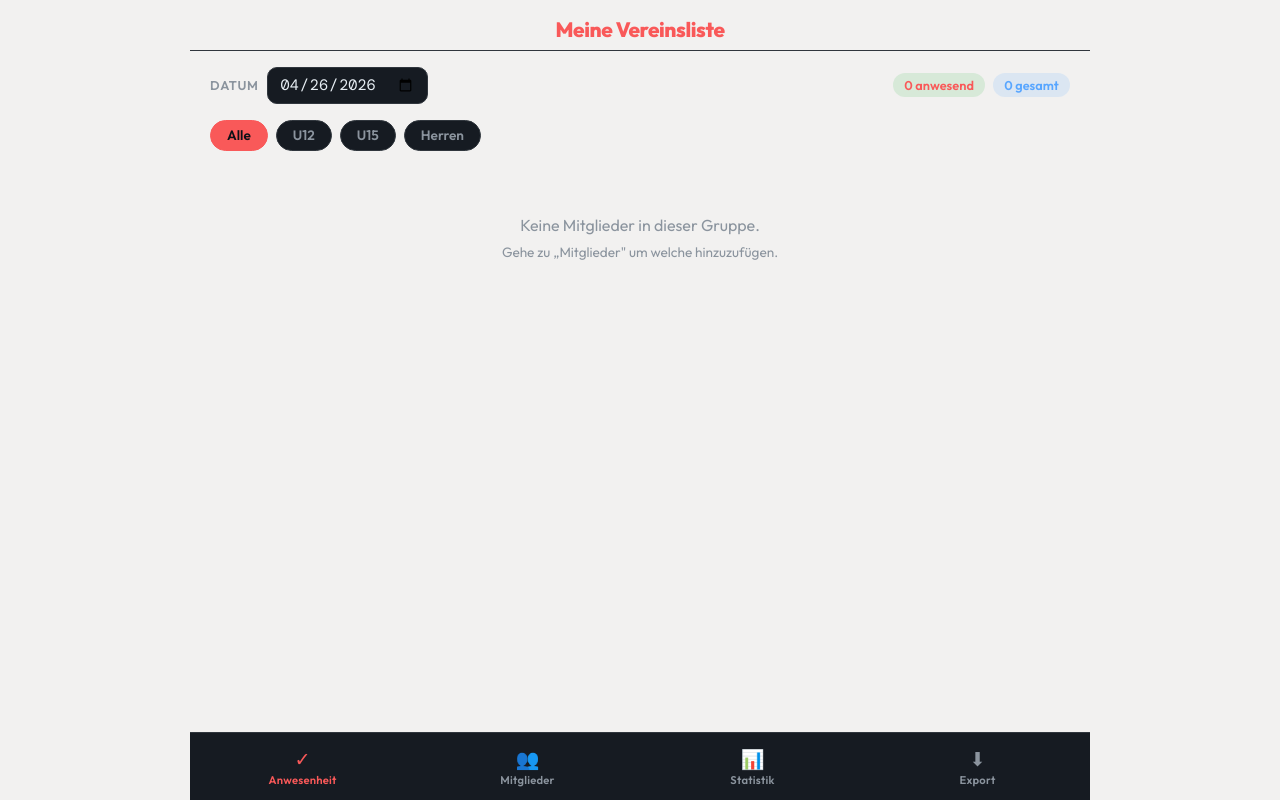
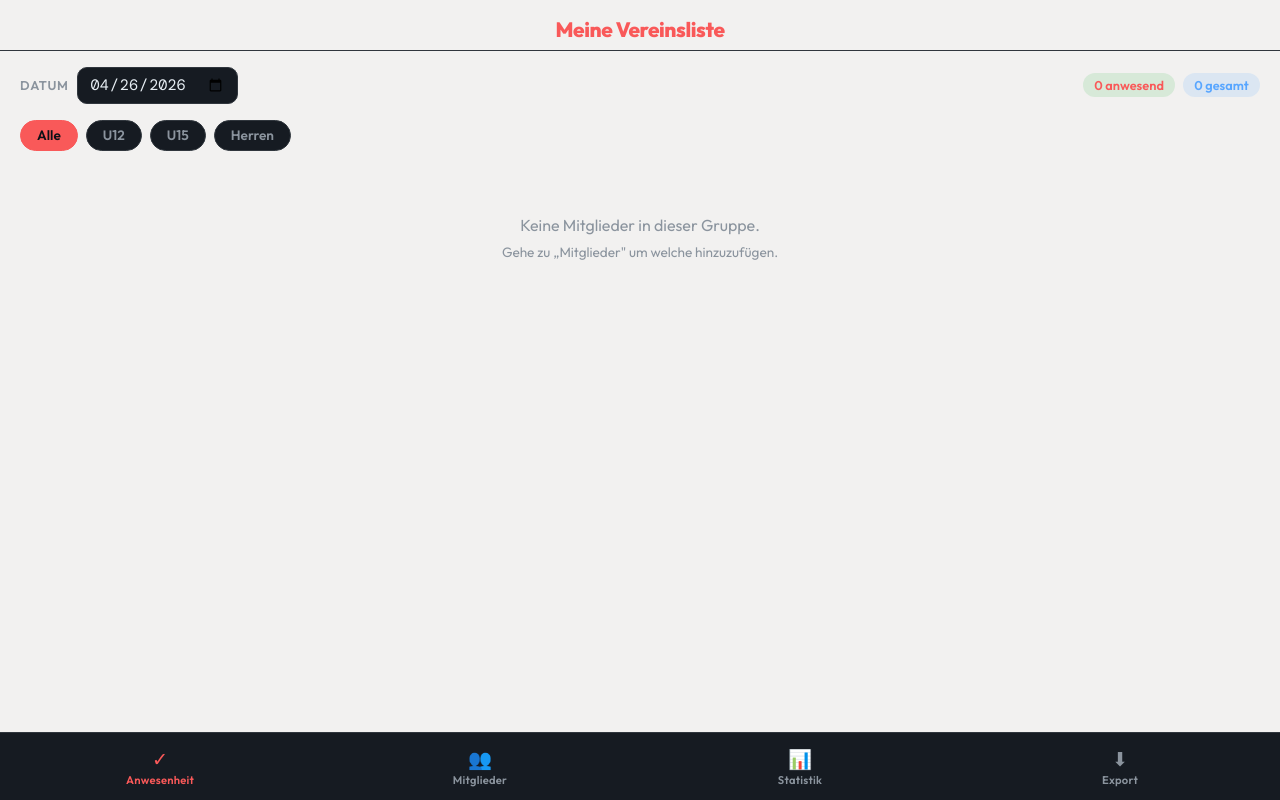
Before and after one commit to torbengabriel/vereinsliste, a React (Vite) app: page / in a window 1280 px wide. Built offline with nearby package versions, Linux system fonts and the light colour scheme.

Commit message:
max-width of the app class has been removed

```diff
--- a/src/index.css
+++ b/src/index.css
@@ -35,7 +35,6 @@ html, body {
   flex-direction: column;
   flex: 1;              /* füllt den ganzen #root aus */
   min-height: 0;
-  max-width: 900px;
   width: 100%;
   margin: 0 auto;
 }
```
